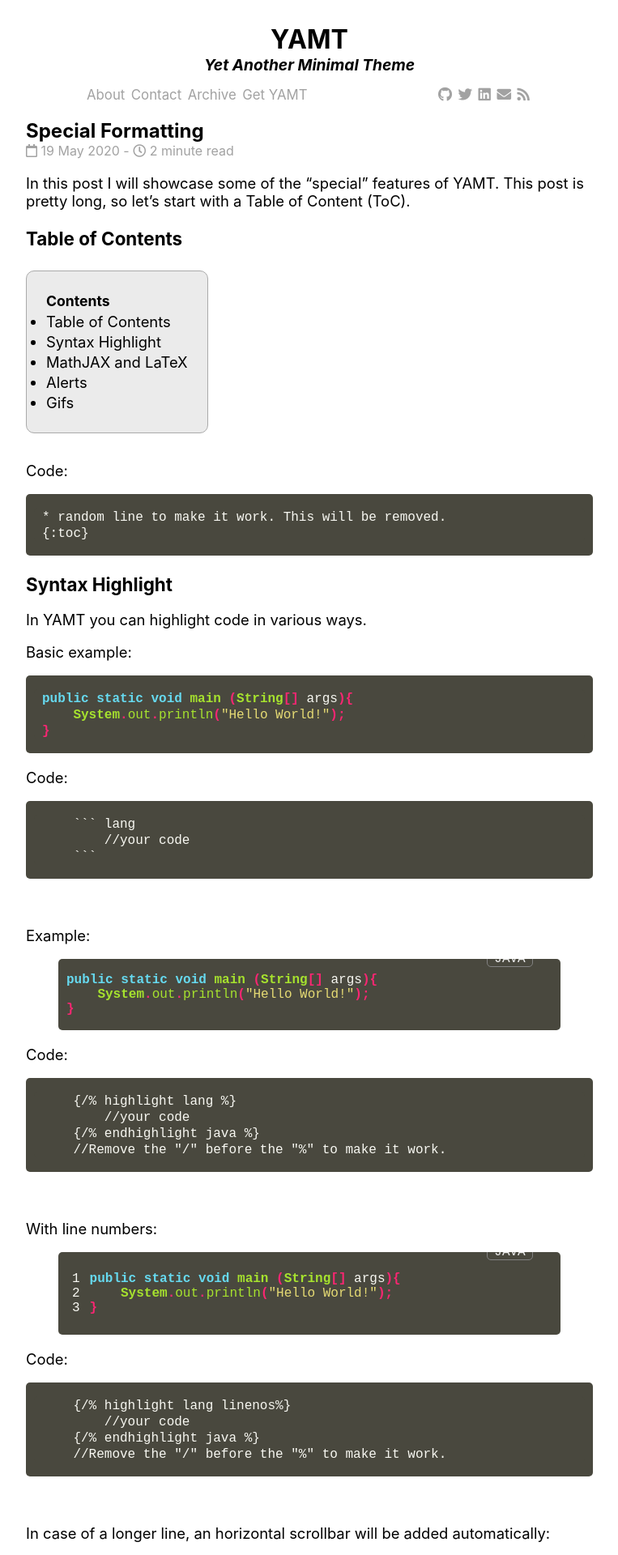
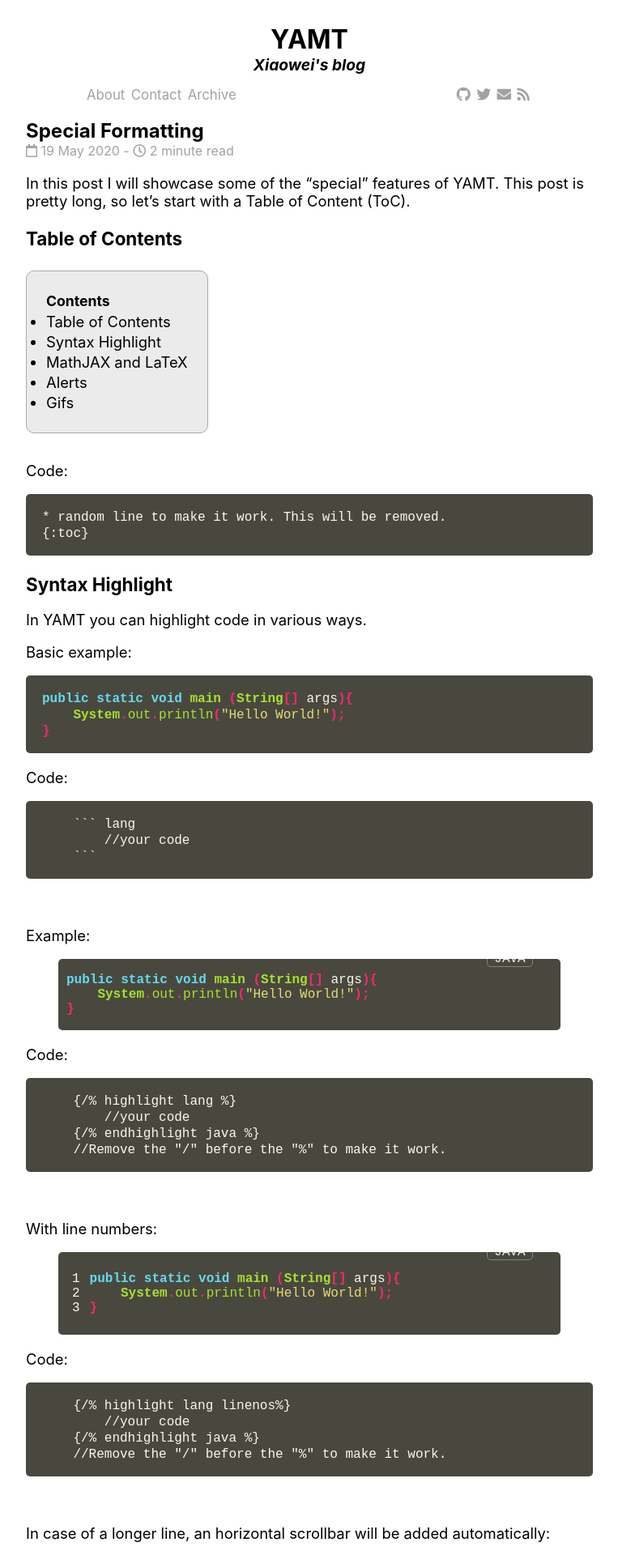
Before and after one commit to myfoolish/blog1, a Jekyll site: the page built from _posts/2020-05-19-special-formatting.md, in a window 1280 px wide. Shown: the top 1920 px of the page at 81% size, without its empty margins (258-1021 px from the left). Built offline with Jekyll 4.4.1, drawn with Linux system fonts in a browser that asks for light colours; nearby versions of some CDN libraries; comment, search, counter and statistics services are not loaded.

Commit message:
update Site settings

```diff
--- a/_config.yml
+++ b/_config.yml
@@ -2,7 +2,7 @@
 title: YAMT
 description: "Yet Another Minimal Theme"
 url:  "https://pandasekh.github.io/Jekyll-YAMT/" # Actual base url of the website
-baseurl: "/"           # url of the jekyll blog. e.g. if you set url to "mysite.com" and baseurl to "blog", the jekyll website will work on "mysite.com/blog"
+baseurl: "/"  # url of the jekyll blog. e.g. if you set url to "mysite.com" and baseurl to "blog", the jekyll website will work on "mysite.com/blog"
 author:
   name: "Alessio Franceschi"
   email: "alessiofranceschi2@gmail.com"
@@ -13,12 +13,12 @@ permalink: /:year/:month/:day/:title:output_ext
 plugins: [jekyll-paginate, jekyll-feed, jekyll-seo-tag, jekyll-sitemap]
 
 #Pagination
-paginate: 3
+paginate: 8
 paginate_path: "/page:num/"
 
 #SEO
 twitter:
-  username: pandasekh
+  username: meetgirls
   card: summary
 facebook:
   app_id: # Facebook app ID for Facebook insights
--- a/_data/pages.yml
+++ b/_data/pages.yml
@@ -2,4 +2,4 @@ pages:
   - {name: 'About', url: 'about.html'}
   - {name: 'Contact', url: 'contact.html'}
   - {name: 'Archive', url: 'archive.html'}
-  - {name: 'Get YAMT', url: 'https://github.com/PandaSekh/Jekyll-YAMT'}
+#  - {name: 'Get YAMT', url: 'https://github.com/PandaSekh/Jekyll-YAMT'}
--- a/_data/settings.yml
+++ b/_data/settings.yml
@@ -4,7 +4,7 @@ analytics-id: #leave blank to not use Analytics
 #Subtitle
 subtitle:
   active: true
-  text: Yet Another Minimal Theme
+  text: Xiaowei's blog
 
 #Nav
 nav:
--- a/_includes/gif.html
+++ b/_includes/gif.html
@@ -1,4 +1,4 @@
 <video autoplay loop muted playsinline>
-<source src="{{/assets/gif/{{include.file}}.webm | relative_url }}" type="video/webm">
-<source src="{{/assets/gif/{{include.file}}.mp4 | relative_url }}" type="video/mp4">
+<source src="{{/source/assets/gif/{{include.file}}.webm | relative_url }}" type="video/webm">
+<source src="{{/source/assets/gif/{{include.file}}.mp4 | relative_url }}" type="video/mp4">
 </video>
--- a/_includes/head.html
+++ b/_includes/head.html
@@ -17,12 +17,12 @@
     <link rel="alternate" type="application/atom+xml" href="{{ site.url }}/feed.xml" />
 
     <!-- FAVICON -->
-    <link rel="icon" href="{{"assets/favicon.ico" | relative_url }}" type="image/x-icon">
-    <link rel="shortcut icon" href="{{"assets/favicon.ico" | relative_url }}" type="image/x-icon">
+    <link rel="icon" href="{{"source/assets/favicon.ico" | relative_url }}" type="image/x-icon">
+    <link rel="shortcut icon" href="{{"source/assets/favicon.ico" | relative_url }}" type="image/x-icon">
 
     <!-- CSS -->
-    <link rel="stylesheet" href="{{ "/assets/css/main.css" | relative_url }}">
-    <link rel="stylesheet" href="{{ "/assets/css/syntax.css" | relative_url }}">
+    <link rel="stylesheet" href="{{ "/source/assets/css/main.css" | relative_url }}">
+    <link rel="stylesheet" href="{{ "/source/assets/css/syntax.css" | relative_url }}">
 
     <!-- Icons -->
     <link rel="stylesheet" href="https://cdnjs.cloudflare.com/ajax/libs/font-awesome/5.13.0/css/all.min.css">
```
Also changed, not shown: _data/social.yml (+4 -4 lines), LICENSE.txt (deleted), source/assets/css/main.scss (renamed from assets/css/main.scss), source/assets/css/syntax.scss (renamed from assets/css/syntax.scss), source/assets/favicon.ico (renamed from assets/favicon.ico), source/assets/img/airplane.jpg (renamed from assets/img/airplane.jpg), source/assets/img/forest-snow.jpg (renamed from assets/img/forest-snow.jpg), source/assets/img/logo.jpg (renamed from assets/img/logo.jpg), source/assets/img/mountain.jpg (renamed from assets/img/mountain.jpg), source/assets/img/oranges.jpg (renamed from assets/img/oranges.jpg), source/assets/img/rose.jpg (renamed from assets/img/rose.jpg), source/assets/img/screenshots/Screenshot.png (renamed from assets/img/screenshots/Screenshot.png), source/assets/img/screenshots/Screenshot_code_highlight.png (renamed from assets/img/screenshots/Screenshot_code_highlight.png), source/assets/img/screenshots/Screenshot_minimal.png (renamed from assets/img/screenshots/Screenshot_minimal.png), 1 more files.
